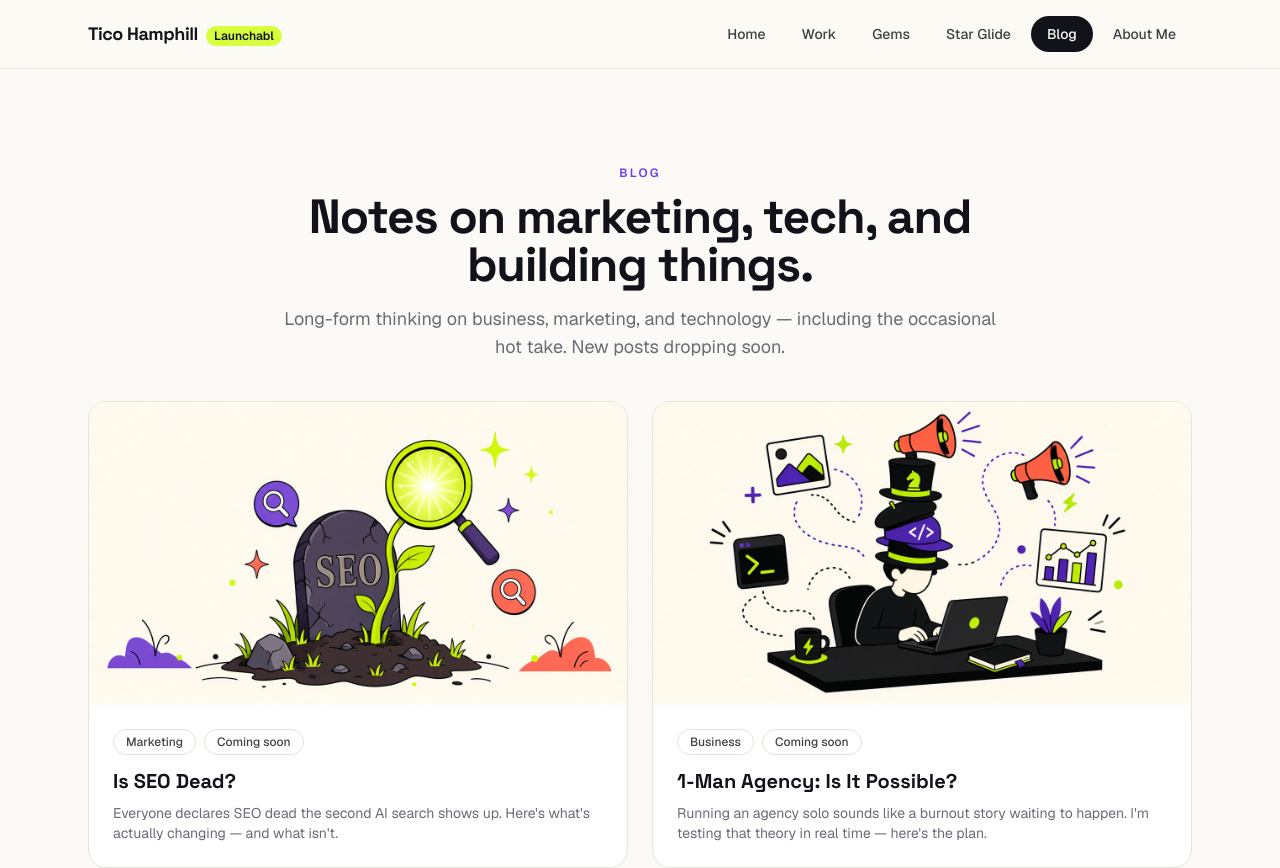
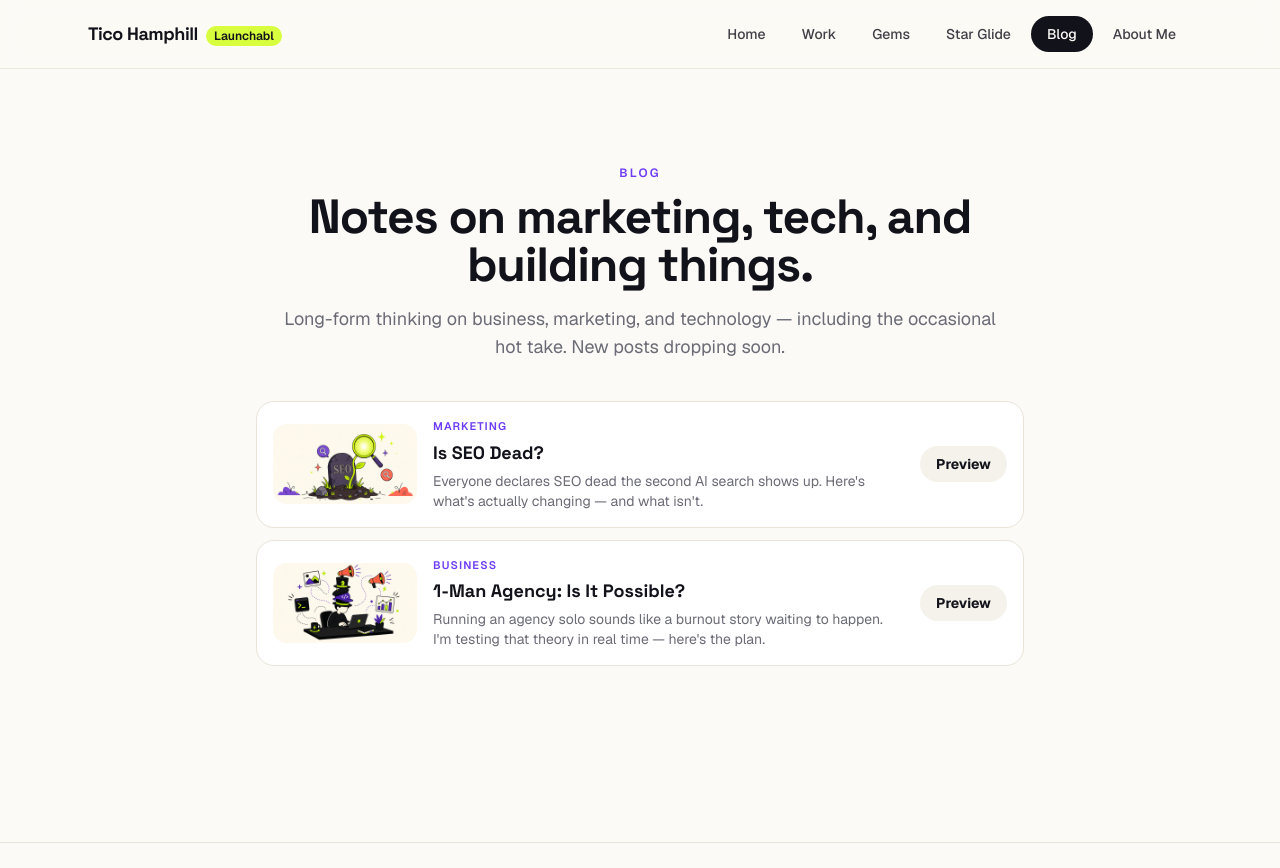
Before and after one commit to Villain336/Tico-personal-site-3, a Next.js app: page /blog in a window 1280 px wide. Shown: the top 868 px of the page. Built offline with nearby package versions, Linux system fonts and the light colour scheme.

Commit message:
feat(blog): Aceternity expandable cards for blog posts
Co-authored-by: Villain336 <Villain336@users.noreply.github.com>

```diff
--- a/app/blog/page.tsx
+++ b/app/blog/page.tsx
@@ -1,9 +1,7 @@
 import type { Metadata } from "next";
-import Image from "next/image";
-import Link from "next/link";
-import { PageHeader, Tag } from "@/components/ui";
+import { PageHeader } from "@/components/ui";
+import { BlogExpandableCards } from "@/components/blog-expandable-cards";
 import { blogCopy } from "@/content/copy";
-import { posts } from "@/content/blog";
 
 export const metadata: Metadata = {
   title: "Blog",
@@ -19,36 +17,7 @@ export default function BlogPage() {
         sub={blogCopy.sub}
       />
       <div className="mx-auto max-w-6xl px-6 pb-20">
-        <div className="grid gap-6 sm:grid-cols-2">
-          {posts.map((post) => (
-            <Link
-              key={post.slug}
-              href={`/blog/${post.slug}`}
-              className="group overflow-hidden rounded-2xl border border-border bg-surface transition-colors hover:border-foreground/20"
-            >
-              <div className="relative aspect-[16/9] w-full overflow-hidden bg-background">
-                <Image
-                  src={post.cover}
-                  alt={post.title}
-                  fill
-                  className="object-cover transition-transform duration-300 group-hover:scale-105"
-                />
-              </div>
-              <div className="p-6">
-                <div className="flex items-center gap-2">
-                  <Tag>{post.category}</Tag>
-                  {post.status === "coming-soon" && (
-                    <Tag>Coming soon</Tag>
-                  )}
-                </div>
-                <h2 className="font-display mt-3 text-xl font-bold">
-                  {post.title}
-                </h2>
-                <p className="mt-2 text-sm text-muted">{post.excerpt}</p>
-              </div>
-            </Link>
-          ))}
-        </div>
+        <BlogExpandableCards />
       </div>
     </div>
   );
--- /dev/null
+++ b/components/blog-expandable-cards.tsx
@@ -0,0 +1,194 @@
+"use client";
+
+import Image from "next/image";
+import Link from "next/link";
+import { useEffect, useId, useRef, useState } from "react";
+import { AnimatePresence, motion } from "motion/react";
+import { useOutsideClick } from "@/hooks/use-outside-click";
+import { posts, type Post } from "@/content/blog";
+
+/**
+ * Aceternity "expandable card (standard)" pattern, wired to the blog posts.
+ * Clicking a card morphs it into a centered reading panel.
+ */
+export function BlogExpandableCards() {
+  const [active, setActive] = useState<Post | null>(null);
+  const ref = useRef<HTMLDivElement>(null);
+  const id = useId();
+
+  useEffect(() => {
+    function onKeyDown(event: KeyboardEvent) {
+      if (event.key === "Escape") setActive(null);
+    }
+    document.body.style.overflow = active ? "hidden" : "auto";
+    window.addEventListener("keydown", onKeyDown);
+    return () => window.removeEventListener("keydown", onKeyDown);
+  }, [active]);
+
+  useOutsideClick(ref, () => setActive(null));
+
+  return (
+    <>
+      <AnimatePresence>
+        {active && (
+          <motion.div
+            initial={{ opacity: 0 }}
+            animate={{ opacity: 1 }}
+            exit={{ opacity: 0 }}
+            className="fixed inset-0 z-10 h-full w-full bg-foreground/30 backdrop-blur-sm"
+          />
+        )}
+      </AnimatePresence>
+
+      <AnimatePresence>
+        {active ? (
+          <div className="fixed inset-0 z-[100] grid place-items-center p-0 sm:p-6">
+            <motion.button
+              key={`button-${active.slug}-${id}`}
+              layout
+              initial={{ opacity: 0 }}
+              animate={{ opacity: 1 }}
+              exit={{ opacity: 0, transition: { duration: 0.05 } }}
+              className="absolute top-3 right-3 z-10 flex h-8 w-8 items-center justify-center rounded-full bg-surface shadow"
+              onClick={() => setActive(null)}
+              aria-label="Close"
+            >
+              <CloseIcon />
+            </motion.button>
+
+            <motion.div
+              layoutId={`card-${active.slug}-${id}`}
+              ref={ref}
+              className="flex h-full w-full max-w-[560px] flex-col overflow-hidden bg-surface sm:h-fit sm:max-h-[90%] sm:rounded-3xl"
+            >
+              <motion.div
+                layoutId={`image-${active.slug}-${id}`}
+                className="relative aspect-[16/9] w-full"
+              >
+                <Image
+                  src={active.cover}
+                  alt={active.title}
+                  fill
+                  sizes="560px"
+                  className="object-cover"
+                />
+              </motion.div>
+
+              <div className="p-6">
+                <div className="flex items-start justify-between gap-4">
+                  <div>
+                    <motion.p
+                      layoutId={`category-${active.slug}-${id}`}
+                      className="text-[11px] font-semibold uppercase tracking-widest text-brand-violet"
+                    >
+                      {active.category}
+                    </motion.p>
+                    <motion.h3
+                      layoutId={`title-${active.slug}-${id}`}
+                      className="font-display mt-1 text-2xl font-bold"
+                    >
+                      {active.title}
+                    </motion.h3>
+                  </div>
+                  <motion.div layoutId={`button-${active.slug}-${id}`}>
+                    <Link
+                      href={`/blog/${active.slug}`}
+                      className="whitespace-nowrap rounded-full bg-brand-lime px-4 py-2 text-sm font-bold text-foreground"
+                    >
+                      Open post
+                    </Link>
+                  </motion.div>
+                </div>
+
+                <motion.div
+                  layout
+                  initial={{ opacity: 0 }}
+                  animate={{ opacity: 1 }}
+                  exit={{ opacity: 0 }}
+                  className="mt-4 flex flex-col gap-4 text-sm text-muted"
+                >
+                  <p>{active.excerpt}</p>
+                  {active.status === "coming-soon" && (
+                    <p className="rounded-xl border border-brand-violet/30 bg-brand-violet/5 p-3 text-xs text-foreground/80">
+                      Full article coming soon — this is the premise.
+                    </p>
+                  )}
+                </motion.div>
+              </div>
+            </motion.div>
+          </div>
+        ) : null}
+      </AnimatePresence>
+
+      <ul className="mx-auto flex w-full max-w-3xl flex-col gap-3">
+        {posts.map((post) => (
+          <motion.li
+            layoutId={`card-${post.slug}-${id}`}
+            key={`card-${post.slug}-${id}`}
+            onClick={() => setActive(post)}
+            className="flex cursor-pointer flex-col items-center justify-between gap-4 rounded-2xl border border-border bg-surface p-4 transition-colors hover:border-foreground/20 md:flex-row"
+          >
+            <div className="flex w-full flex-col gap-4 md:flex-row md:items-center">
+              <motion.div
+                layoutId={`image-${post.slug}-${id}`}
+                className="relative aspect-[16/9] w-full shrink-0 overflow-hidden rounded-xl md:h-20 md:w-36 md:aspect-auto"
+              >
+                <Image
+                  src={post.cover}
+                  alt={post.title}
+                  fill
+                  sizes="(min-width: 768px) 144px, 100vw"
+                  className="object-cover"
+                />
+              </motion.div>
+              <div className="text-center md:text-left">
+                <motion.p
+                  layoutId={`category-${post.slug}-${id}`}
+                  className="text-[11px] font-semibold uppercase tracking-widest text-brand-violet"
+                >
+                  {post.category}
+                </motion.p>
+                <motion.h3
+                  layoutId={`title-${post.slug}-${id}`}
+                  className="font-display mt-1 text-lg font-bold"
+                >
+                  {post.title}
+                </motion.h3>
+                <p className="mt-1 text-sm text-muted">{post.excerpt}</p>
+              </div>
+            </div>
+            <motion.button
+              layoutId={`button-${post.slug}-${id}`}
+              className="shrink-0 rounded-full bg-field px-4 py-2 text-sm font-bold text-foreground transition-colors hover:bg-brand-lime"
+            >
+              {post.status === "coming-soon" ? "Preview" : "Read"}
+            </motion.button>
+          </motion.li>
+        ))}
+      </ul>
+    </>
+  );
+}
+
+function CloseIcon() {
+  return (
+    <motion.svg
+      initial={{ opacity: 0 }}
+      animate={{ opacity: 1 }}
+      exit={{ opacity: 0, transition: { duration: 0.05 } }}
+      xmlns="http://www.w3.org/2000/svg"
+      width="24"
+      height="24"
+      viewBox="0 0 24 24"
+      fill="none"
+      stroke="currentColor"
+      strokeWidth="2"
+      strokeLinecap="round"
+      strokeLinejoin="round"
+      className="h-4 w-4 text-foreground"
+    >
+      <path d="M18 6l-12 12" />
+      <path d="M6 6l12 12" />
+    </motion.svg>
+  );
+}
```
